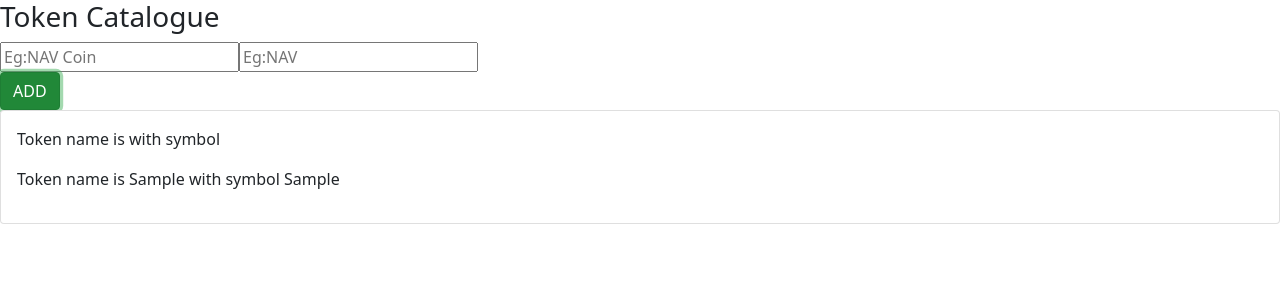
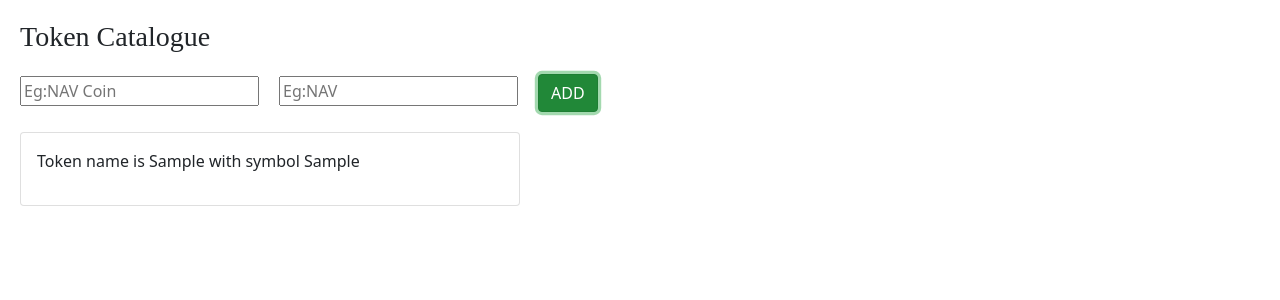
Before and after one commit to nehaannvinu/FullStackTraining, a React (Create React App) app: page / in a window 1280 px wide. Both pictures are taken after typing "Sample", "Sample" into the empty fields and a click on the button "ADD". Shown: the top 300 px of the page. Built offline with nearby package versions, Linux system fonts and the light colour scheme.

Commit message:
Added styles

```diff
--- a/package.json
+++ b/package.json
@@ -35,5 +35,8 @@
       "last 1 firefox version",
       "last 1 safari version"
     ]
+  },
+  "devDependencies": {
+    "css-loader": "^6.6.0"
   }
 }
--- a/src/App.js
+++ b/src/App.js
@@ -1,5 +1,3 @@
-import React, { useState } from "react";
-import Button from "./components/button";
 import AddToken from "./pages/addToken";
 
 
--- a/src/components/button.js
+++ b/src/components/button.js
@@ -1,8 +1,10 @@
+import "../styles.css"
+
 const Button = ({handleClick}) => {
     return(
-        <div>
+        <>
             <button onClick={handleClick} type="button" class="btn btn-success" >ADD</button>
-        </div>
+        </>
     )
 }
 
--- a/src/components/card.js
+++ b/src/components/card.js
@@ -1,7 +1,9 @@
+import "../styles.css"
+
 const Card = ({tokens}) => {
     return (
-        <div class="card">
-            <div class="card-body">
+        <div className="card">
+            <div className="card-body">
                 <>
                     {tokens.map(({ name, symbol }) => (
                         <p key={name}> Token name is {name} with symbol {symbol}</p>
--- a/src/pages/addToken.js
+++ b/src/pages/addToken.js
@@ -1,6 +1,7 @@
 import { useState } from "react";
 import Card from "../components/card";
 import Button from "../components/button";
+import "../styles.css"
 
 const AddToken = () => {
     const [tokenName, setTokenName] = useState("");
@@ -23,8 +24,13 @@ const AddToken = () => {
     }
 
     function handleClick() {
-        setflag(true)
-        setTokens([...tokens, { name: tokenName, symbol: tokenSymbol }])
+        if (flag === false) {
+            setflag(true)
+            setTokens([{ name: tokenName, symbol: tokenSymbol }])
+        }
+        else {
+            setTokens([...tokens, { name: tokenName, symbol: tokenSymbol }])
+        }
         console.log(tokens)
         setTokenName("");
         setTokenSymbol("")
@@ -32,14 +38,13 @@ const AddToken = () => {
 
     return (
         <div>
-
             <div className="heading">
                 <h3>Token Catalogue</h3>
             </div>
-            <div>
+            <div className="textInputs">
                 <input id="tokenname" placeholder="Eg:NAV Coin" onChange={handleTokenName} type="text" value={tokenName} />
                 <input id="tokensymbol" placeholder="Eg:NAV" onChange={handleTokenSymbol} type="text" value={tokenSymbol} />
-                <Button handleClick={handleClick}/>
+                <Button handleClick={handleClick} />
             </div>
             <div className="classcomponent">
                 {flag ? <Card tokens={tokens} /> : " "}
--- /dev/null
+++ b/src/styles.css
@@ -0,0 +1,21 @@
+.heading{
+    font-family: Monte;
+    margin: 20px;
+}
+
+.textInputs{
+    margin: 20px;
+}
+
+#tokenname{
+    margin-right:20px
+}
+
+.btn-success{
+    margin-left: 20px
+}
+
+.card{
+    margin: 20px;
+    width: 500px
+}
```
Also changed, not shown: src/App.css (added), 1 other file (tests, documents, lock files or other folders).
